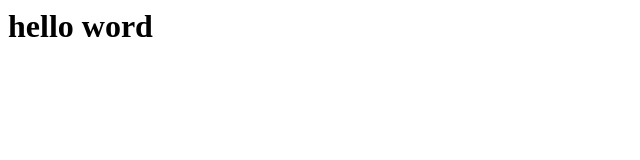
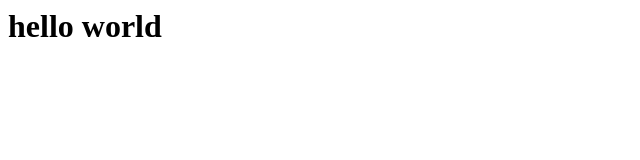
Before and after one commit to HJ0213/first, a plain HTML site: page index.html in a window 1280 px wide. Shown: the full height of the page, 0-640 px from the left. Drawn offline with Linux system fonts and the light colour scheme.

Commit message:
Update index.html

```diff
--- a/index.html
+++ b/index.html
@@ -1 +1 @@
-<h1>hello word</h1>
+<h1>hello world</h1>
```
